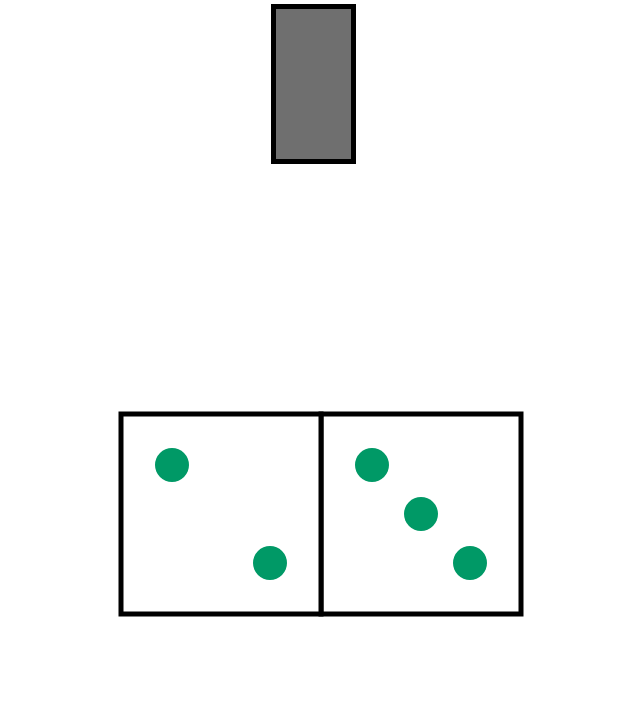
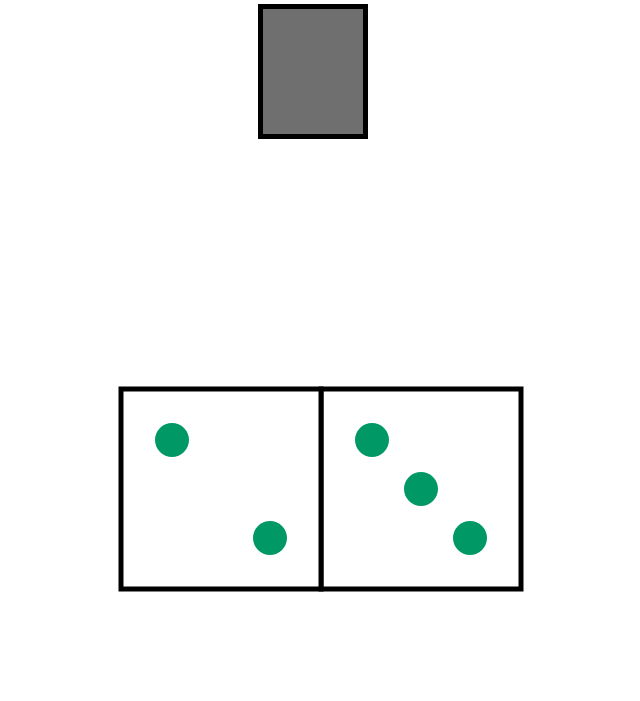
Before and after one commit to htmhell69/RPG-Dice, a PHP site: page / in a window 1280 px wide. Shown: the part 562-1263 px from the top of the page, without its empty margins (327-967 px from the left). After the commit the page ends 1154 px from the top, so only its background shows below. Run offline with PHP 8.4, Linux system fonts and the light colour scheme.

Commit message:
Update fancyButtons.css

```diff
--- a/clientSide/fancyButtons.css
+++ b/clientSide/fancyButtons.css
@@ -51,8 +51,8 @@ body{
 
 
 .menu{
-  width: 75px;
-  height: 150px;
+  width: 100px;
+  height: 125px;
   border: 5px solid black;
   text-align: center;
   margin: auto;
```
